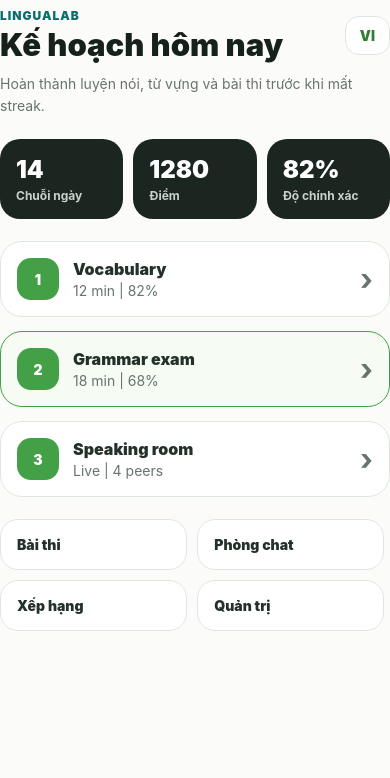
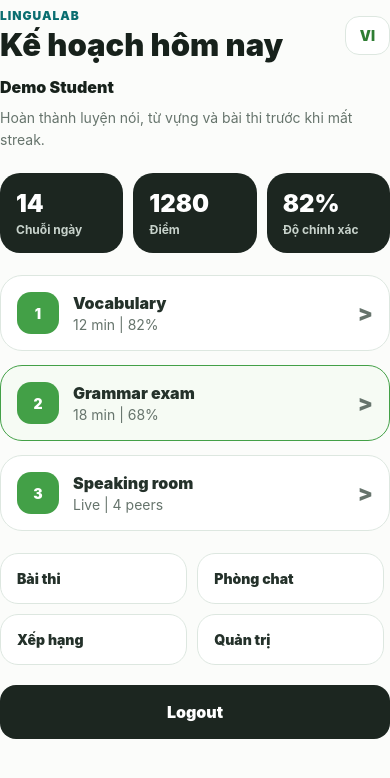
Before and after one commit to minhgtr25/english-app-learning, a React Native app in the folder frontend/: screen /Home in a window 390 px wide. Shown: the top 778 px of the page. Built offline with nearby package versions, Linux system fonts and the light colour scheme; no server answers.

Commit message:
feat: wire frontend auth session flow

```diff
--- a/frontend/src/screens/auth/LoginScreen.js
+++ b/frontend/src/screens/auth/LoginScreen.js
@@ -1,13 +1,13 @@
 import React, { useState } from 'react';
 import { Text, StyleSheet, TextInput, View } from 'react-native';
-import AsyncStorage from '@react-native-async-storage/async-storage';
 import { COLORS } from '../../theme/colors';
 import { useLanguage } from '../../i18n/LanguageContext';
 import { AppHeader, Field, PrimaryButton, Screen } from '../../components/ui';
-import api from '../../api/client';
+import { useAuth } from '../../state/AuthContext';
 
 export default function LoginScreen({ navigation }) {
   const { t } = useLanguage();
+  const { login } = useAuth();
   const [email, setEmail] = useState('student@demo.com');
   const [password, setPassword] = useState('123456');
   const [error, setError] = useState('');
@@ -16,17 +16,12 @@ export default function LoginScreen({ navigation }) {
   const submit = async () => {
     setError('');
     setLoading(true);
-    try {
-      const { data } = await api.post('/auth/login', { email, password });
-      if (data?.token) {
-        await AsyncStorage.setItem('token', data.token);
-      }
-    } catch (err) {
+    const result = await login({ email, password });
+    if (result.demo) {
       setError(t.demoMode);
-    } finally {
-      setLoading(false);
-      navigation.replace('Home');
     }
+    setLoading(false);
+    navigation.replace('Home');
   };
 
   return (
--- a/frontend/src/screens/auth/RegisterScreen.js
+++ b/frontend/src/screens/auth/RegisterScreen.js
@@ -1,13 +1,13 @@
 import React, { useState } from 'react';
 import { Text, StyleSheet, TextInput, View } from 'react-native';
-import AsyncStorage from '@react-native-async-storage/async-storage';
 import { COLORS } from '../../theme/colors';
 import { useLanguage } from '../../i18n/LanguageContext';
 import { AppHeader, Field, PrimaryButton, Screen } from '../../components/ui';
-import api from '../../api/client';
+import { useAuth } from '../../state/AuthContext';
 
 export default function RegisterScreen({ navigation }) {
   const { t } = useLanguage();
+  const { register } = useAuth();
   const [fullName, setFullName] = useState('Minh Tran');
   const [email, setEmail] = useState('student@demo.com');
   const [password, setPassword] = useState('123456');
@@ -17,17 +17,12 @@ export default function RegisterScreen({ navigation }) {
   const submit = async () => {
     setNotice('');
     setLoading(true);
-    try {
-      const { data } = await api.post('/auth/register', { fullName, email, password });
-      if (data?.token) {
-        await AsyncStorage.setItem('token', data.token);
-      }
-    } catch (err) {
+    const result = await register({ fullName, email, password });
+    if (result.demo) {
       setNotice(t.demoMode);
-    } finally {
-      setLoading(false);
-      navigation.replace('Home');
     }
+    setLoading(false);
+    navigation.replace('Home');
   };
 
   return (
--- a/frontend/src/screens/main/HomeScreen.js
+++ b/frontend/src/screens/main/HomeScreen.js
@@ -2,7 +2,8 @@ import React from 'react';
 import { View, Text, StyleSheet, TouchableOpacity, ScrollView } from 'react-native';
 import { COLORS } from '../../theme/colors';
 import { useLanguage } from '../../i18n/LanguageContext';
-import { AppHeader, MetricCard, Screen } from '../../components/ui';
+import { AppHeader, MetricCard, PrimaryButton, Screen } from '../../components/ui';
+import { useAuth } from '../../state/AuthContext';
 
 const missions = [
   ['Vocabulary', '12 min', '82%', 'Quiz'],
@@ -12,6 +13,12 @@ const missions = [
 
 export default function HomeScreen({ navigation }) {
   const { language, setLanguage, t } = useLanguage();
+  const { logout, user } = useAuth();
+
+  const handleLogout = async () => {
+    await logout();
+    navigation.replace('Landing');
+  };
 
   return (
     <Screen>
@@ -25,11 +32,12 @@ export default function HomeScreen({ navigation }) {
             </TouchableOpacity>
           }
         />
+        <Text style={styles.greeting}>{user?.fullName || 'Demo Student'}</Text>
         <Text style={styles.subtitle}>{t.homeSubtitle}</Text>
 
         <View style={styles.statsRow}>
-          <MetricCard label={t.streak} value="14" />
-          <MetricCard label={t.score} value="1280" />
+          <MetricCard label={t.streak} value={String(user?.streak || 14)} />
+          <MetricCard label={t.score} value={String(user?.totalScore || 1280)} />
           <MetricCard label={t.accuracy} value="82%" />
         </View>
 
@@ -48,7 +56,7 @@ export default function HomeScreen({ navigation }) {
                 <Text style={styles.missionTitle}>{item[0]}</Text>
                 <Text style={styles.missionMeta}>{item[1]} | {item[2]}</Text>
               </View>
-              <Text style={styles.missionArrow}>›</Text>
+              <Text style={styles.missionArrow}>{'>'}</Text>
             </TouchableOpacity>
           ))}
         </View>
@@ -59,6 +67,8 @@ export default function HomeScreen({ navigation }) {
           <NavButton title={t.leaderboard} onPress={() => navigation.navigate('Leaderboard')} />
           <NavButton title={t.admin} onPress={() => navigation.navigate('AdminDashboard')} />
         </View>
+
+        <PrimaryButton title="Logout" onPress={handleLogout} variant="dark" style={styles.logoutButton} />
       </ScrollView>
     </Screen>
   );
@@ -73,6 +83,7 @@ function NavButton({ title, onPress }) {
 }
 
 const styles = StyleSheet.create({
+  greeting: { color: COLORS.ink, fontWeight: '900', marginTop: 14, fontSize: 16 },
   subtitle: { color: COLORS.textLight, lineHeight: 22, marginTop: 10, marginBottom: 22 },
   langPill: { backgroundColor: COLORS.white, borderRadius: 14, paddingHorizontal: 14, paddingVertical: 10, borderWidth: 1, borderColor: COLORS.border },
   langText: { color: COLORS.primaryDark, fontWeight: '900' },
@@ -85,8 +96,9 @@ const styles = StyleSheet.create({
   missionCopy: { flex: 1, marginLeft: 14 },
   missionTitle: { color: COLORS.text, fontWeight: '900', fontSize: 16 },
   missionMeta: { color: COLORS.textLight, marginTop: 3 },
-  missionArrow: { color: COLORS.textLight, fontSize: 30, fontWeight: '700' },
+  missionArrow: { color: COLORS.textLight, fontSize: 22, fontWeight: '900' },
   navGrid: { flexDirection: 'row', flexWrap: 'wrap', gap: 10, marginTop: 22, marginBottom: 20 },
   navButton: { width: '48%', backgroundColor: COLORS.white, borderRadius: 18, borderWidth: 1, borderColor: COLORS.border, padding: 16 },
-  navButtonText: { color: COLORS.text, fontWeight: '900' }
+  navButtonText: { color: COLORS.text, fontWeight: '900' },
+  logoutButton: { marginBottom: 24 }
 });
```
